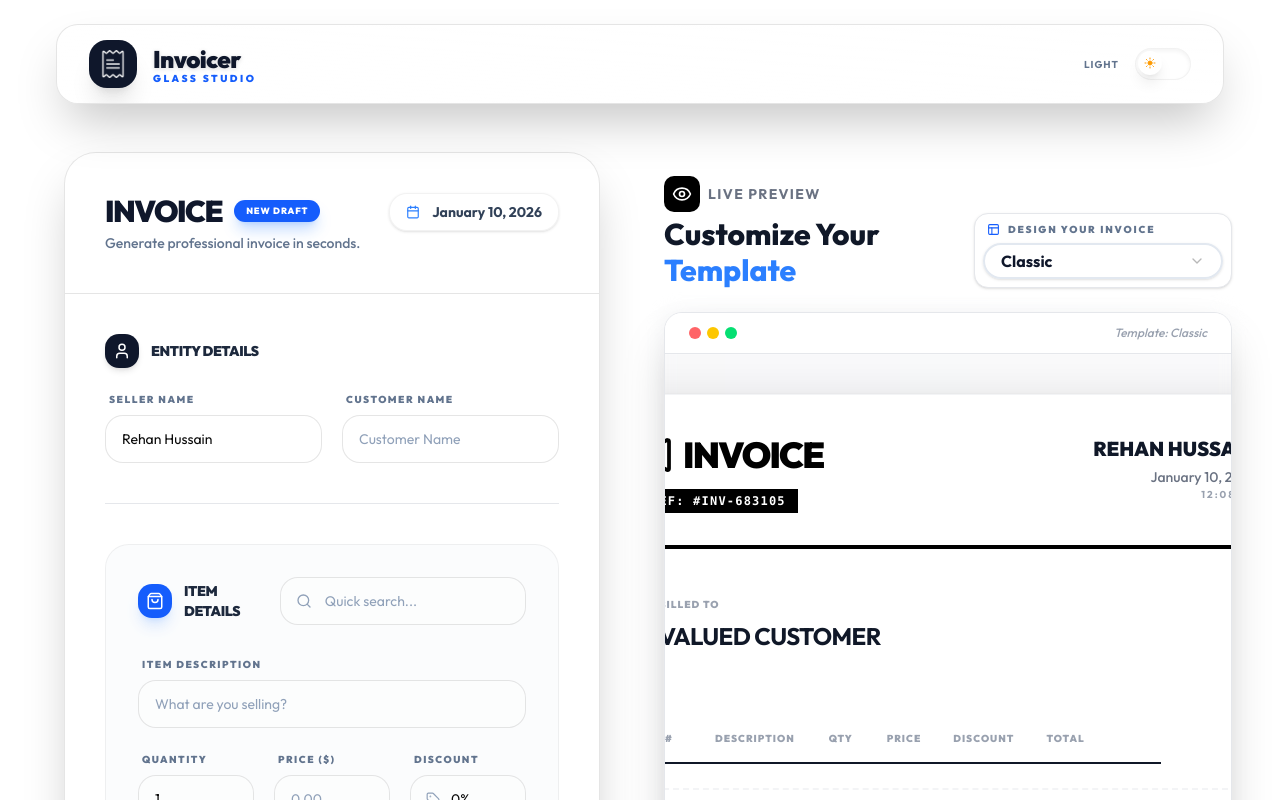
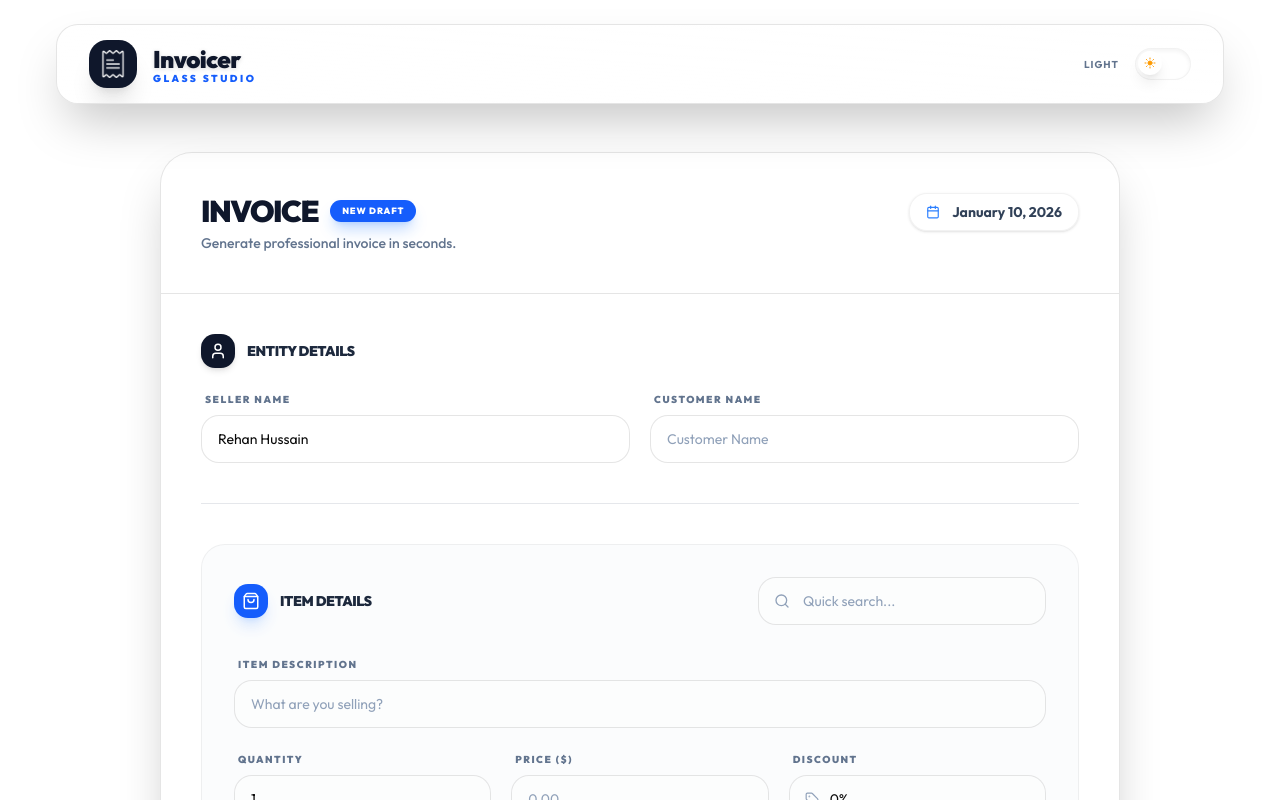
Before and after one commit to rehanzinlab23/Invoicer, a React (Vite) app: page / in a window 1280 px wide. Shown: the top 800 px of the page. Built offline with nearby package versions, Linux system fonts and the light colour scheme.

Commit message:
fix: update overflow property in InvoicePreview and adjust grid classes in MainBody

```diff
--- a/src/Components/InvoicePreview.jsx
+++ b/src/Components/InvoicePreview.jsx
@@ -120,7 +120,7 @@ const InvoicePreview = ({
               Template: {selectedTemplate}
             </span>
           </div>
-          <div className="p-4 md:p-10 flex justify-center overflow-x-auto">
+          <div className="p-4 md:p-10 flex justify-center overflow-x-hidden">
             <div
               id="invoice-content"
               ref={invoiceRef}
--- a/src/Components/MainBody.jsx
+++ b/src/Components/MainBody.jsx
@@ -54,7 +54,7 @@ const MainBody = () => {
 
   const deleteInvoice = (invoiceId) => {
     const updatedInvoices = savedInvoices.filter(
-      (invoice) => invoice.id !== invoiceId
+      (invoice) => invoice.id !== invoiceId,
     );
     setSavedInvoices(updatedInvoices);
     localStorage.setItem("saved_invoices", JSON.stringify(updatedInvoices));
@@ -64,7 +64,7 @@ const MainBody = () => {
     return item.itemName.toLowerCase().includes(searchItems.toLowerCase());
   });
   return (
-    <div className="grid grid-cols-1 lg:grid-cols-2 gap-x-4">
+    <div className="grid grid-cols-1 min-[1536px]:grid-cols-2 gap-x-4">
       {/* Left */}
       <Invoice
         items={filteredItem}
```
